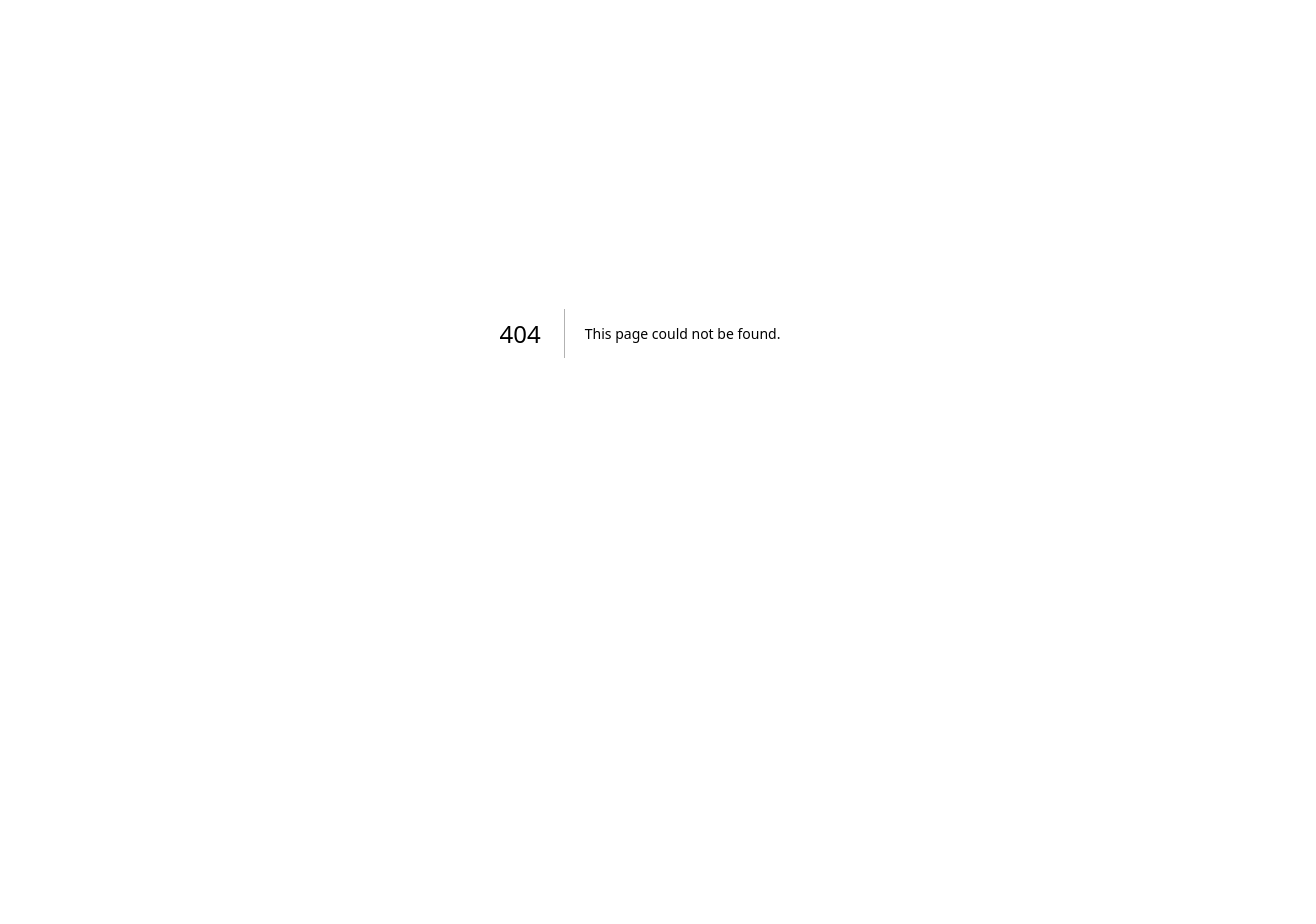
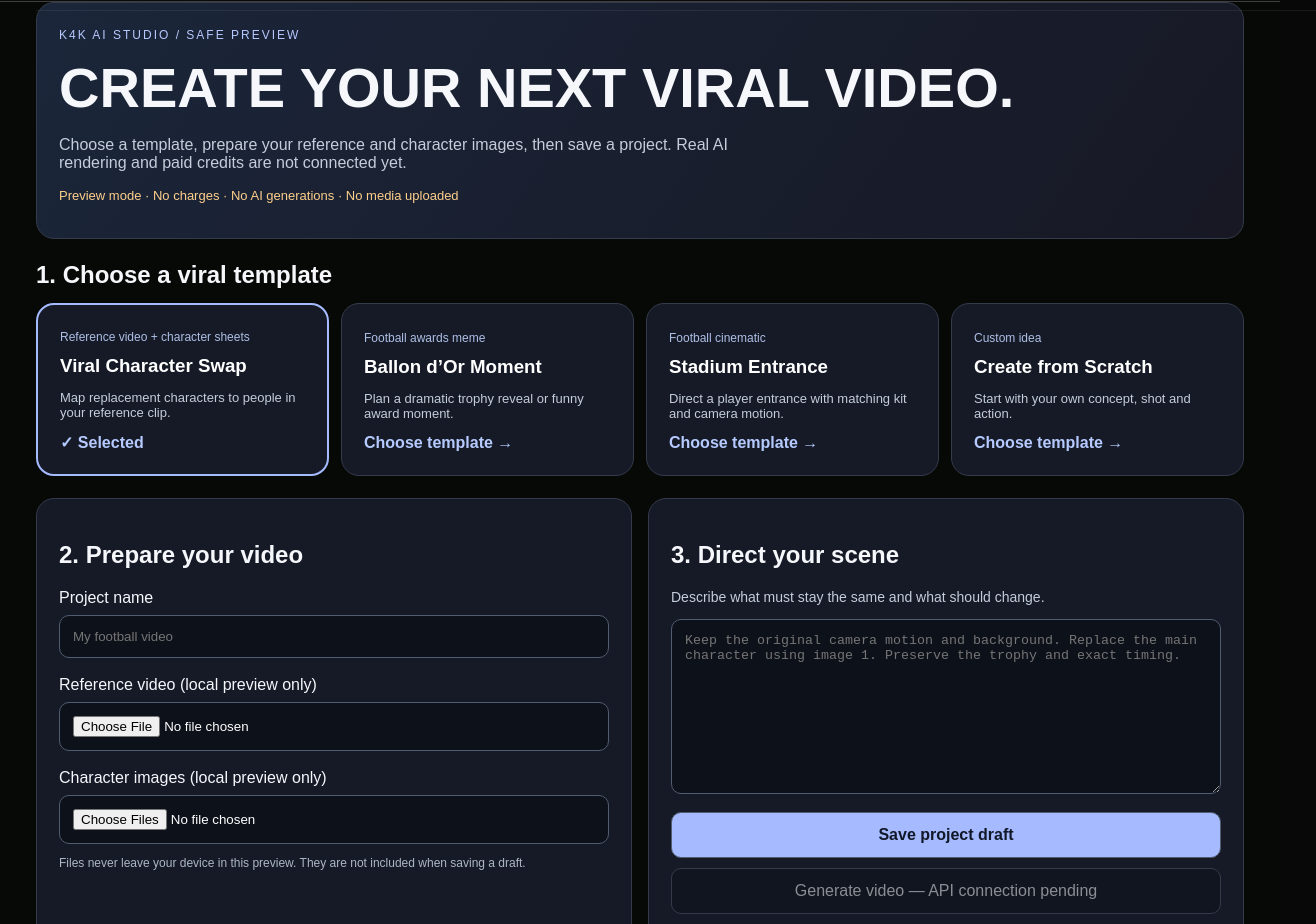
Before and after one commit to kreativestudios4k-lgtm/k4k-academy-v2, a Next.js app: page /academy/generator in a window 1280 px wide. Before the commit this address had no page. Shown: the part 67-991 px from the top of the page, 1316 px wide, since content can reach past the window. Before the commit the page ends 800 px from the top, so only its background shows below. Built offline with nearby package versions, Linux system fonts and the light colour scheme; no server answers.

Commit message:
Add safe-preview K4K generator template workspace and local project drafts

```diff
--- /dev/null
+++ b/app/academy/generator/GeneratorWorkspace.js
@@ -0,0 +1,49 @@
+'use client';
+import {useEffect,useState} from 'react';
+import Link from 'next/link';
+const templates=[
+ {id:'swap',title:'Viral Character Swap',tag:'Reference video + character sheets',description:'Map replacement characters to people in your reference clip.'},
+ {id:'award',title:"Ballon d’Or Moment",tag:'Football awards meme',description:'Plan a dramatic trophy reveal or funny award moment.'},
+ {id:'entrance',title:'Stadium Entrance',tag:'Football cinematic',description:'Direct a player entrance with matching kit and camera motion.'},
+ {id:'custom',title:'Create from Scratch',tag:'Custom idea',description:'Start with your own concept, shot and action.'}
+];
+const key='k4k-generator-preview-drafts-v1';
+export default function GeneratorWorkspace(){
+ const [selected,setSelected]=useState('swap'),[prompt,setPrompt]=useState(''),[drafts,setDrafts]=useState([]),[title,setTitle]=useState(''),[video,setVideo]=useState(''),[images,setImages]=useState([]),[notice,setNotice]=useState('');
+ useEffect(()=>{try{const x=JSON.parse(localStorage.getItem(key)||'[]');if(Array.isArray(x))setDrafts(x.slice(0,30))}catch{}},[]);
+ const template=templates.find(x=>x.id===selected);
+ const save=()=>{const item={id:Date.now(),template:selected,title:title.trim()||template.title,prompt:prompt.trim(),created:new Date().toISOString()};const next=[item,...drafts].slice(0,30);setDrafts(next);try{localStorage.setItem(key,JSON.stringify(next));setNotice('Draft saved in this browser. Media files are not saved.')}catch{setNotice('Browser storage is unavailable; draft is only kept for this session.')}};
+ const remove=id=>{const next=drafts.filter(x=>x.id!==id);setDrafts(next);try{localStorage.setItem(key,JSON.stringify(next))}catch{}};
+ const box={background:'#151a26',border:'1px solid #343b4b',borderRadius:18,padding:22};
+ const input={width:'100%',padding:13,borderRadius:10,border:'1px solid #515c70',background:'#0d111a',color:'#fff'};
+ return <section style={{color:'#f5f7fb',paddingBottom:60}}>
+  <div style={{...box,background:'linear-gradient(125deg,#1b263a,#171824)',marginBottom:22}}>
+   <span style={{color:'#b7c8ff',fontSize:12,letterSpacing:2}}>K4K AI STUDIO / SAFE PREVIEW</span>
+   <h1 style={{fontSize:'clamp(30px,5vw,56px)',margin:'12px 0'}}>CREATE YOUR NEXT VIRAL VIDEO.</h1>
+   <p style={{maxWidth:680,color:'#c5ccda'}}>Choose a template, prepare your reference and character images, then save a project. Real AI rendering and paid credits are not connected yet.</p>
+   <p style={{color:'#ffcf8b',fontSize:13}}>Preview mode · No charges · No AI generations · No media uploaded</p>
+  </div>
+  <h2 style={{margin:'22px 0 14px'}}>1. Choose a viral template</h2>
+  <div style={{display:'grid',gridTemplateColumns:'repeat(auto-fit,minmax(210px,1fr))',gap:12}}>
+  {templates.map(t=><button key={t.id} onClick={()=>{setSelected(t.id);setNotice('')}} aria-pressed={selected===t.id} style={{...box,textAlign:'left',cursor:'pointer',color:'#fff',border:selected===t.id?'2px solid #a5baff':'1px solid #343b4b'}}>
+   <span style={{fontSize:12,color:'#aebfe6'}}>{t.tag}</span><h3 style={{margin:'10px 0'}}>{t.title}</h3><p style={{fontSize:13,color:'#c5ccda'}}>{t.description}</p><strong style={{color:'#b6caff'}}>{selected===t.id?'✓ Selected':'Choose template →'}</strong>
+  </button>)}</div>
+  <div style={{display:'grid',gridTemplateColumns:'repeat(auto-fit,minmax(290px,1fr))',gap:16,marginTop:22}}>
+   <div style={box}><h2>2. Prepare your video</h2><label style={{display:'block',margin:'18px 0 8px'}}>Project name</label><input style={input} value={title} onChange={e=>setTitle(e.target.value)} maxLength={90} placeholder="My football video"/>
+   <label style={{display:'block',margin:'18px 0 8px'}}>Reference video (local preview only)</label><input style={input} type="file" accept="video/*" onChange={e=>setVideo(e.target.files?.[0]?.name||'')}/>{video&&<p style={{fontSize:12}}>Selected: {video}</p>}
+   <label style={{display:'block',margin:'18px 0 8px'}}>Character images (local preview only)</label><input style={input} type="file" accept="image/*" multiple onChange={e=>setImages(Array.from(e.target.files||[]).map(f=>f.name))}/>{images.length>0&&<p style={{fontSize:12}}>{images.length} image(s) selected</p>}
+   <p style={{fontSize:12,color:'#aeb6c6'}}>Files never leave your device in this preview. They are not included when saving a draft.</p>
+   </div>
+   <div style={box}><h2>3. Direct your scene</h2><p style={{color:'#c5ccda',fontSize:14}}>Describe what must stay the same and what should change.</p><textarea style={{...input,minHeight:175,resize:'vertical'}} value={prompt} onChange={e=>setPrompt(e.target.value)} placeholder="Keep the original camera motion and background. Replace the main character using image 1. Preserve the trophy and exact timing."/>
+   <button onClick={save} style={{...input,background:'#a5baff',color:'#111827',fontWeight:800,cursor:'pointer',marginTop:14}}>Save project draft</button>
+   <button disabled style={{...input,opacity:.5,marginTop:10,cursor:'not-allowed'}}>Generate video — API connection pending</button>
+   {notice&&<p role="status" style={{color:'#a5e6bb'}}>{notice}</p>}
+   <p style={{fontSize:12,color:'#aeb6c6'}}>Generation credits: not enabled. No balance is assigned or deducted.</p>
+   <Link href="/academy/studio" style={{color:'#b6caff'}}>Open existing prompt builder →</Link>
+   </div>
+  </div>
+  <div style={{...box,marginTop:22}}><h2>Saved projects <span style={{fontSize:13,color:'#b6caff'}}>({drafts.length})</span></h2><p style={{fontSize:13,color:'#c5ccda'}}>Drafts are stored only in this browser, not in your Academy account.</p>
+  {drafts.length===0?<p>No projects saved yet. Create your first draft above.</p>:<div style={{display:'grid',gap:10}}>{drafts.map(d=><div key={d.id} style={{borderTop:'1px solid #343b4b',paddingTop:12,display:'flex',justifyContent:'space-between',gap:12,flexWrap:'wrap'}}><div><strong>{d.title}</strong><p style={{fontSize:12,color:'#c5ccda'}}>{templates.find(t=>t.id===d.template)?.title||'Template'} · {new Date(d.created).toLocaleString()}</p><button onClick={()=>{setSelected(d.template);setTitle(d.title);setPrompt(d.prompt);setNotice('Draft loaded. Re-select your files if needed.');window.scrollTo({top:0,behavior:'smooth'})}} style={{color:'#b6caff',background:'transparent',border:0,cursor:'pointer'}}>Load draft</button></div><button onClick={()=>remove(d.id)} style={{color:'#ffb9b9',background:'transparent',border:0,cursor:'pointer'}}>Delete</button></div>)}</div>}
+  </div>
+ </section>;
+}
--- /dev/null
+++ b/app/academy/generator/page.js
@@ -0,0 +1,5 @@
+import Link from 'next/link';
+import {IdeaHeader} from '../../components/IdeaUI';
+import GeneratorWorkspace from './GeneratorWorkspace';
+export const metadata={title:'K4K AI Generator — Preview',robots:{index:false,follow:false}};
+export default function GeneratorPage(){return <main className="k4k-classroom"><IdeaHeader privateArea/><div className="k4k-course-shell"><nav style={{padding:'24px 0'}}><Link href="/academy">← Academy</Link></nav><GeneratorWorkspace/></div></main>}
--- a/app/academy/page.js
+++ b/app/academy/page.js
@@ -36,7 +36,7 @@ export default function Academy(){
     <Link className="k4k-course-primary" href="/academy/studio"><Clapperboard size={19}/> OPEN PRACTICE STUDIO <ArrowUpRight size={17}/></Link>
    </section>
 
-   <LearningProgress/>
+   <section style={{margin:"24px 0",padding:"24px",border:"1px solid #53617d",borderRadius:18}}><span className="k4k-course-kicker">NEW · SAFE PREVIEW</span><h2>TRY THE K4K AI GENERATOR.</h2><p>Explore viral templates, prepare character swaps and save project drafts. Rendering and credits are not connected yet.</p><Link className="k4k-course-primary" href="/academy/generator">OPEN GENERATOR PREVIEW <ArrowUpRight size={17}/></Link></section><LearningProgress/>
 
    <section className="k4k-course-method-summary" aria-labelledby="idea-head">
     <div><span className="k4k-course-kicker">OUR ORIGINAL METHOD</span><h2 id="idea-head">YOUR 4 SIMPLE STEPS.</h2><p>Follow this sequence every time you make a video.</p></div>
```
